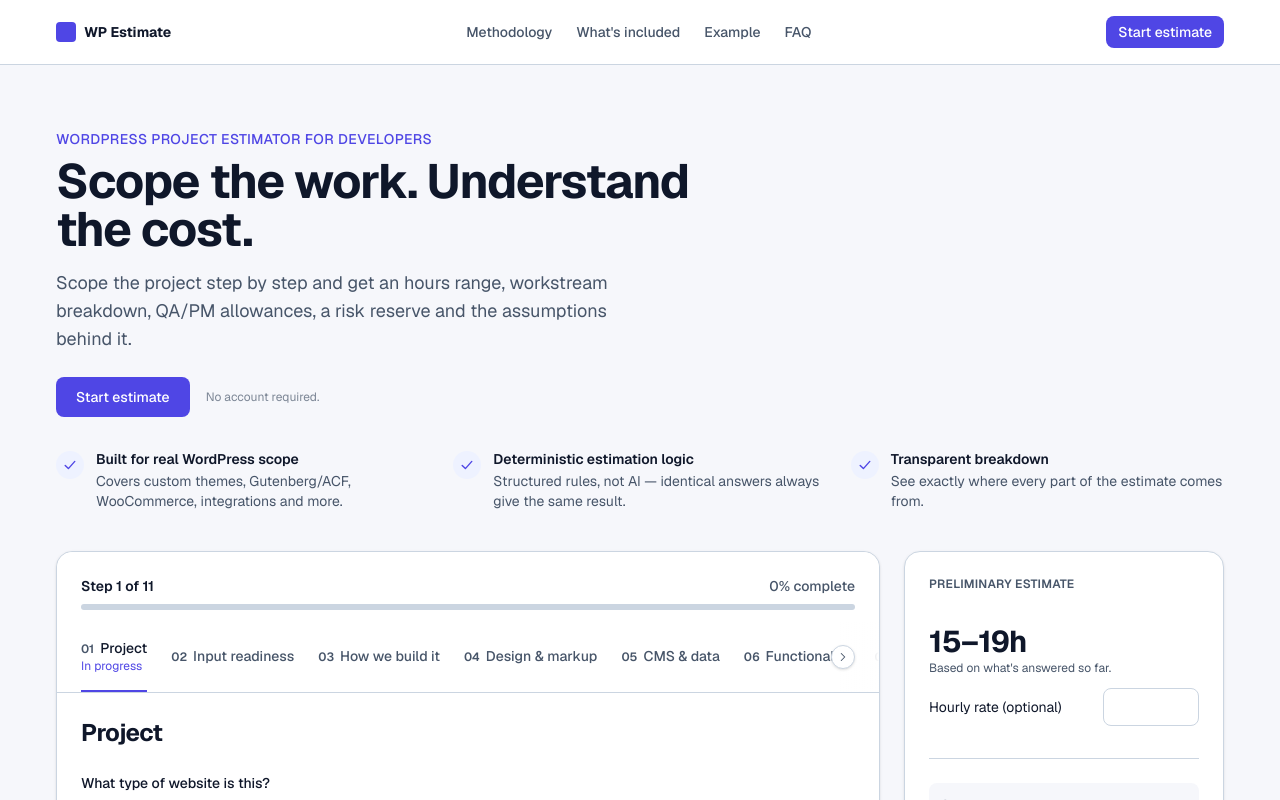
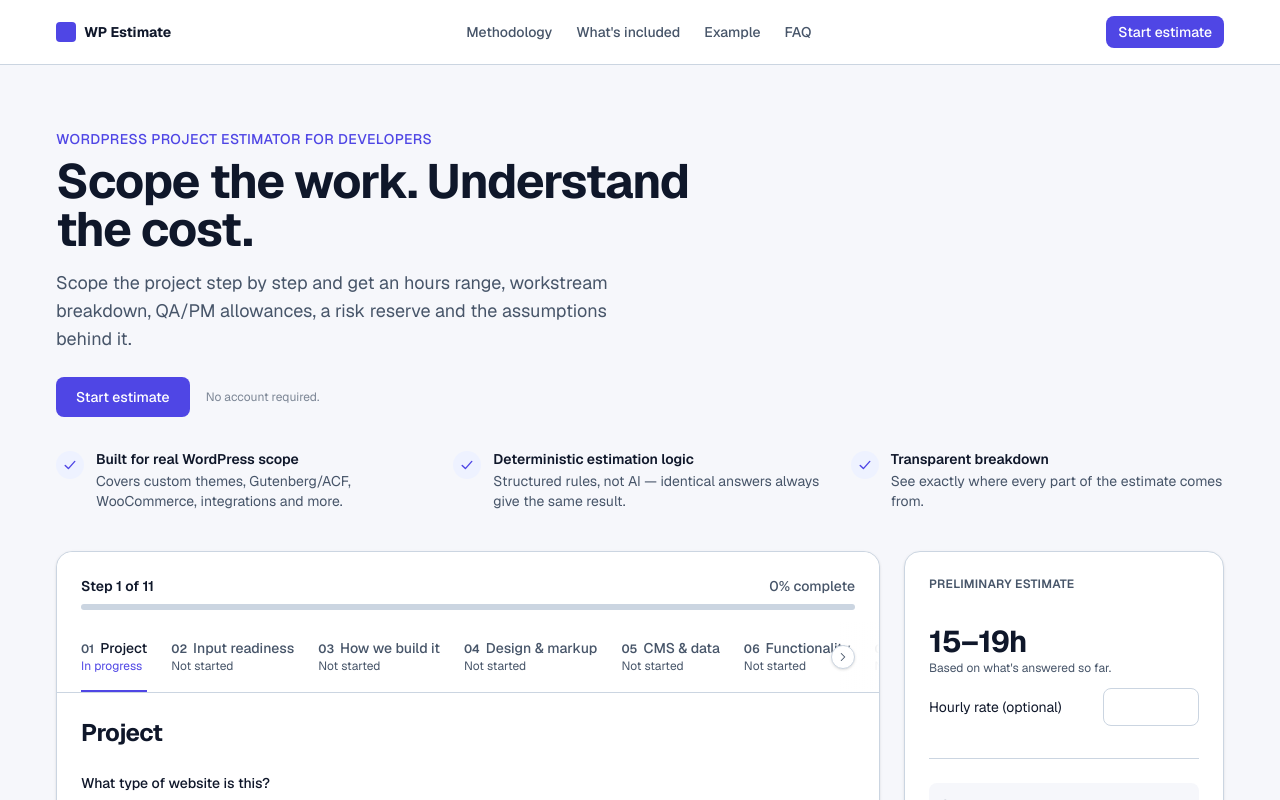
Before and after one commit to YedomakhaDev/wp-website-estimator, a Next.js app: page / in a window 1280 px wide. Shown: the top 800 px of the page. Built offline with nearby package versions, Linux system fonts and the light colour scheme.

Commit message:
revert: restore "Not started" text on untouched tabs
The lean not-started-tabs treatment from the earlier polish pass
removed too much information — bring back the status text for
consistency with completed/in-progress tabs.

```diff
--- a/src/components/Calculator.tsx
+++ b/src/components/Calculator.tsx
@@ -342,16 +342,22 @@
                                         </span>
                                         {step.title}
                                     </span>
-                                    {status !== "not-started" && (
                                     <span
                                         className={`flex items-center gap-1 text-xs font-normal ${
-                                                status === "completed" ? "text-success" : "text-primary"
+                                            status === "completed"
+                                                ? "text-success"
+                                                : status === "in-progress"
+                                                  ? "text-primary"
+                                                  : "text-muted-foreground"
                                         }`}
                                     >
                                         {status === "completed" && <CompletedIcon />}
-                                            {status === "completed" ? "Completed" : "In progress"}
+                                        {status === "completed"
+                                            ? "Completed"
+                                            : status === "in-progress"
+                                              ? "In progress"
+                                              : "Not started"}
                                     </span>
-                                    )}
                                 </button>
                             );
                         })}
```
Lines whose indentation alone changed are shown as unchanged.
